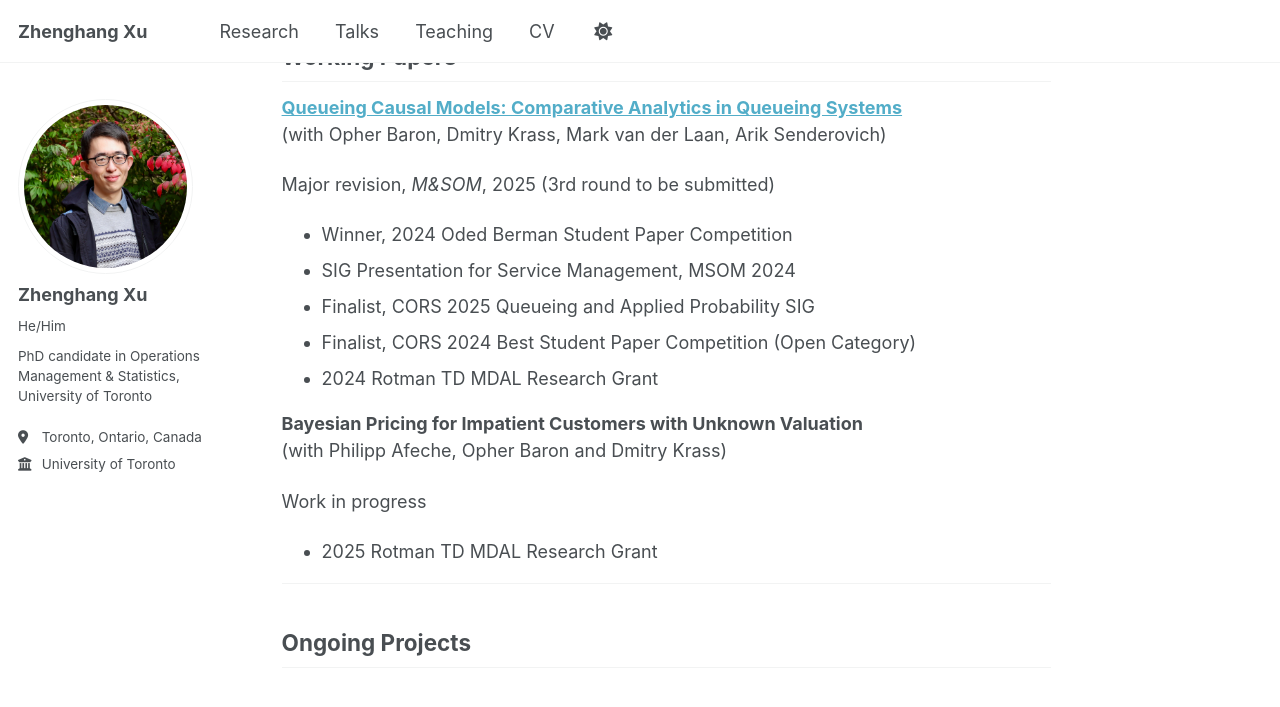
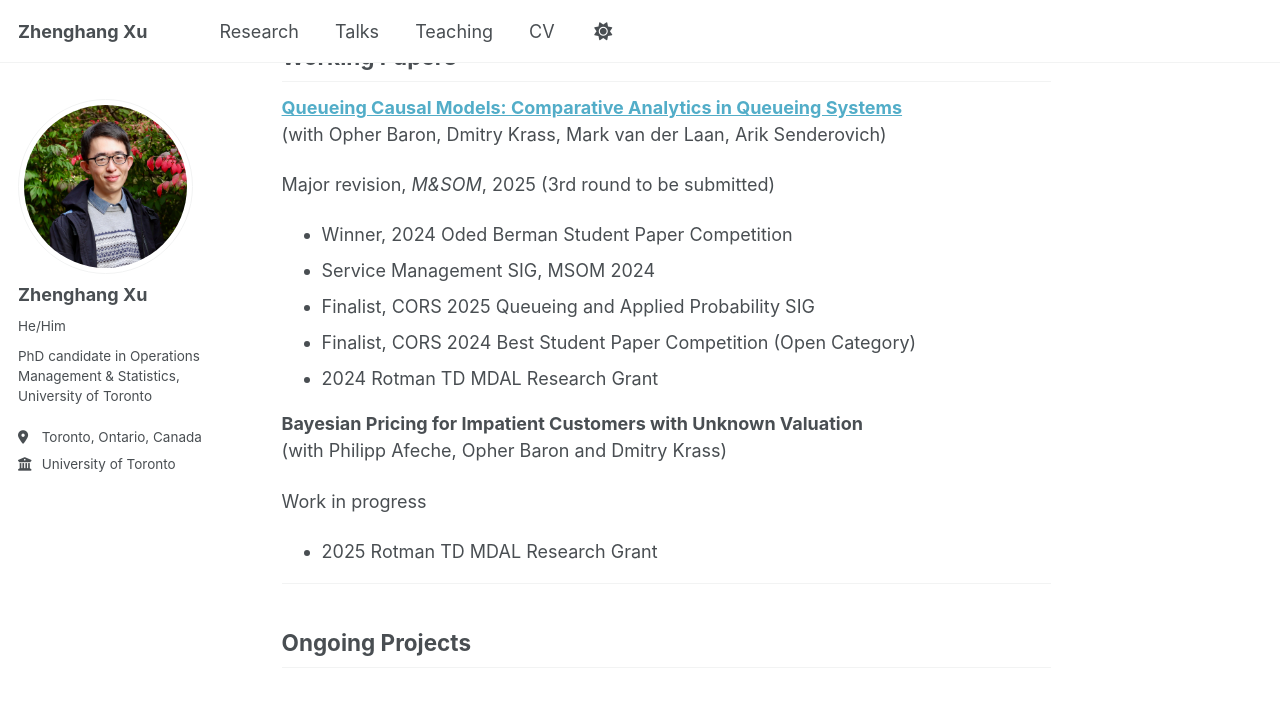
Before and after one commit to zhenghangxu-baymax/zhenghangxu-baymax.github.io, a Jekyll site: the page built from _pages/research.md, in a window 1280 px wide and 900 px high, scrolled down 344 px. Shown: the top 707 px of the window. Built offline with Jekyll 4.4.1, drawn with Linux system fonts in a browser that asks for light colours.

Commit message:
Update research.md

```diff
--- a/_pages/research.md
+++ b/_pages/research.md
@@ -17,7 +17,7 @@ My research lies at the intersection of **operations management**, **causal infe
 Major revision, *M&SOM*, 2025 (3rd round to be submitted)
 
 - Winner, 2024 Oded Berman Student Paper Competition
-- SIG Presentation for Service Management, MSOM 2024
+- Service Management SIG, MSOM 2024
 - Finalist, CORS 2025 Queueing and Applied Probability SIG
 - Finalist, CORS 2024 Best Student Paper Competition (Open Category)
 - 2024 Rotman TD MDAL Research Grant
```
